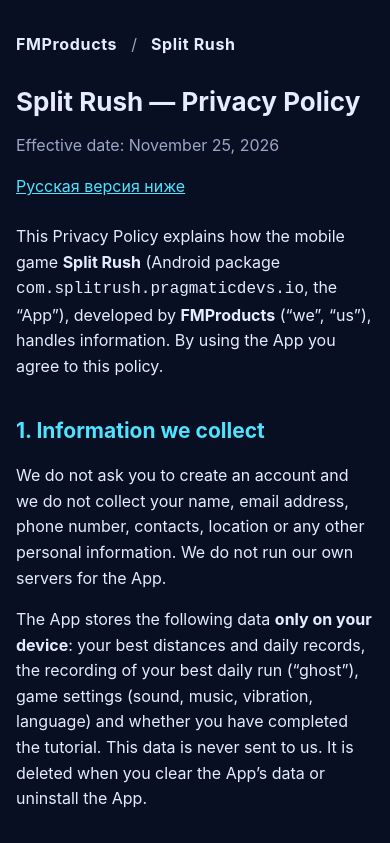
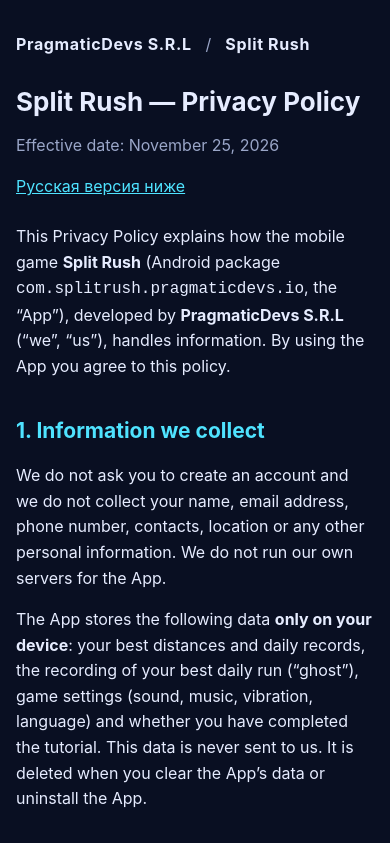
Before and after one commit to FMProducts/FMProducts.github.io, a plain HTML site: page split-rush/privacy.html in a window 390 px wide. Shown: the top 843 px of the page. Drawn offline with Linux system fonts and the light colour scheme.

Commit message:
Developer name: PragmaticDevs S.R.L
Co-Authored-By: Claude Opus 5.5 <noreply@anthropic.com>

```diff
--- a/split-rush/privacy.html
+++ b/split-rush/privacy.html
@@ -4,20 +4,20 @@
 <meta charset="utf-8">
 <meta name="viewport" content="width=device-width, initial-scale=1">
 <title>Split Rush — Privacy Policy</title>
-<meta name="description" content="Privacy Policy for the Split Rush mobile game by FMProducts.">
+<meta name="description" content="Privacy Policy for the Split Rush mobile game by PragmaticDevs S.R.L.">
 <link rel="icon" href="icon.png">
 <link rel="stylesheet" href="../assets/style.css">
 </head>
 <body>
 <div class="wrap">
 
-<header class="site"><a href="../">FMProducts</a><span class="muted">/</span><a href="./">Split Rush</a></header>
+<header class="site"><a href="../">PragmaticDevs S.R.L</a><span class="muted">/</span><a href="./">Split Rush</a></header>
 
 <h1>Split Rush — Privacy Policy</h1>
 <p class="muted">Effective date: November 25, 2026</p>
 <p class="lang"><a href="#ru">Русская версия ниже</a></p>
 
-<p>This Privacy Policy explains how the mobile game <strong>Split Rush</strong> (Android package <code>com.splitrush.pragmaticdevs.io</code>, the “App”), developed by <strong>FMProducts</strong> (“we”, “us”), handles information. By using the App you agree to this policy.</p>
+<p>This Privacy Policy explains how the mobile game <strong>Split Rush</strong> (Android package <code>com.splitrush.pragmaticdevs.io</code>, the “App”), developed by <strong>PragmaticDevs S.R.L</strong> (“we”, “us”), handles information. By using the App you agree to this policy.</p>
 
 <h2>1. Information we collect</h2>
 <p>We do not ask you to create an account and we do not collect your name, email address, phone number, contacts, location or any other personal information. We do not run our own servers for the App.</p>
@@ -64,7 +64,7 @@
 <p>We may update this Privacy Policy from time to time. The updated version will be published on this page with a new effective date.</p>
 
 <h2>10. Contact</h2>
-<p>FMProducts<br>Email: <a href="mailto:fariz.mamedowtm@gmail.com">fariz.mamedowtm@gmail.com</a></p>
+<p>PragmaticDevs S.R.L<br>Email: <a href="mailto:fariz.mamedowtm@gmail.com">fariz.mamedowtm@gmail.com</a></p>
 
 <hr>
 
@@ -72,7 +72,7 @@
 <h1>Split Rush — Политика конфиденциальности</h1>
 <p class="muted">Дата вступления в силу: 25 ноября 2026 г.</p>
 
-<p>Эта политика объясняет, как мобильная игра <strong>Split Rush</strong> (Android-пакет <code>com.splitrush.pragmaticdevs.io</code>, «Приложение») от разработчика <strong>FMProducts</strong> («мы») обращается с информацией. Используя Приложение, вы соглашаетесь с этой политикой.</p>
+<p>Эта политика объясняет, как мобильная игра <strong>Split Rush</strong> (Android-пакет <code>com.splitrush.pragmaticdevs.io</code>, «Приложение») от разработчика <strong>PragmaticDevs S.R.L</strong> («мы») обращается с информацией. Используя Приложение, вы соглашаетесь с этой политикой.</p>
 
 <h2>1. Какие данные мы собираем</h2>
 <p>Приложение не требует регистрации. Мы не собираем имя, адрес электронной почты, номер телефона, контакты, местоположение или иную личную информацию и не используем собственные серверы.</p>
@@ -114,10 +114,10 @@
 <p>Мы можем обновлять эту политику. Новая версия публикуется на этой странице с новой датой вступления в силу.</p>
 
 <h2>10. Контакты</h2>
-<p>FMProducts<br>Email: <a href="mailto:fariz.mamedowtm@gmail.com">fariz.mamedowtm@gmail.com</a></p>
+<p>PragmaticDevs S.R.L<br>Email: <a href="mailto:fariz.mamedowtm@gmail.com">fariz.mamedowtm@gmail.com</a></p>
 </section>
 
-<footer>© 2026 FMProducts</footer>
+<footer>© 2026 PragmaticDevs S.R.L</footer>
 </div>
 </body>
 </html>
```
Also changed, not shown: index.html (+6 -6 lines), split-rush/index.html (+2 -2 lines).
